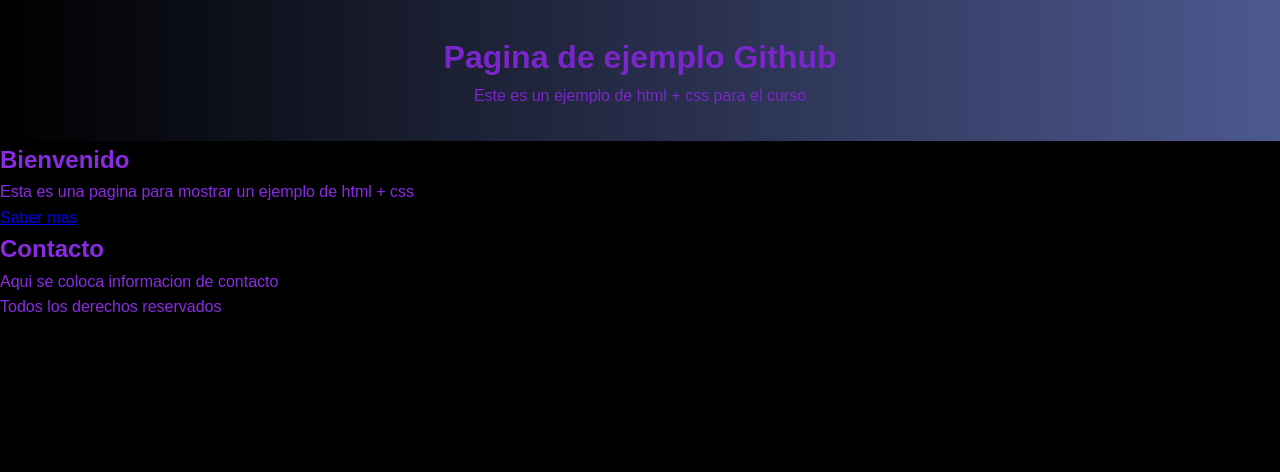
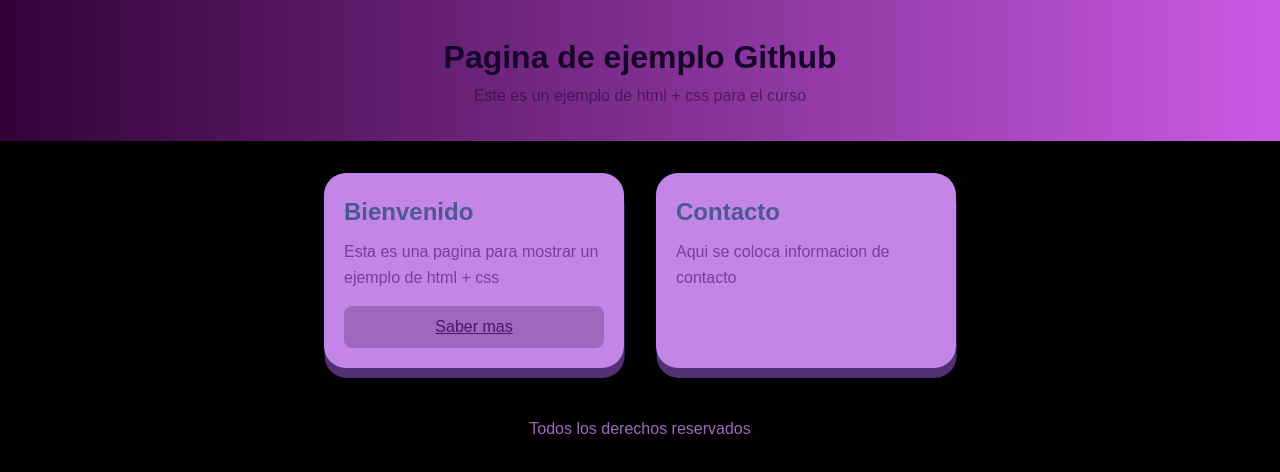
Before and after one commit to tania9365/html_tc, a plain HTML site: page index.html in a window 1280 px wide. Drawn offline with Linux system fonts and the light colour scheme.

Commit message:
se termina de hacer los estilos

```diff
--- a/styles.css
+++ b/styles.css
@@ -15,8 +15,58 @@ body{
 
 /* Estilos para encabezado con degradado*/
 .site-header{
-    background: linear-gradient(90deg, #000000,#4c5990);
-    color: rgb(123, 38, 202);
+    background: linear-gradient(90deg, #330239,#ca5ae4);
+    color: rgb(23, 4, 42);
     padding: 2rem;
     text-align: center;
 }
+
+.subtitle{
+    opacity: 50%;
+}
+
+.content{
+    display: flex; /*coloca las targetas una al lado de la otra*/
+    gap: 2rem; /*separar las tarjetas*/
+    flex-wrap: wrap; /* permite que las targetas bajen si no caben*/
+    justify-content: center;
+    padding: 2rem;
+
+}
+
+.card{
+    background: #c485e8;
+    padding: 1.25rem;
+    border-radius: 22px;
+    box-shadow: 0.6px 10px rgb(81, 48, 115); /*dar profundidad*/
+    width: 300px;
+}
+.card h2{
+    margin-bottom: 0.5rem;
+    color: #4c5990;
+}
+
+.card p{
+    margin-bottom: 1rem;
+    color: #793f9b;
+}
+
+.btn{
+    display: inline-block;
+    padding: 0.5rem 1rem;
+    background: #9e69bd;
+    border-radius: 8px;
+    color: #4d156d;
+
+}
+.card a{
+    justify-content: center;
+    display: flex;
+    text-align: center;
+}
+
+.site-footer{
+    text-align: center;
+    padding: 1rem;
+    color: #9e69bd;
+}
```
